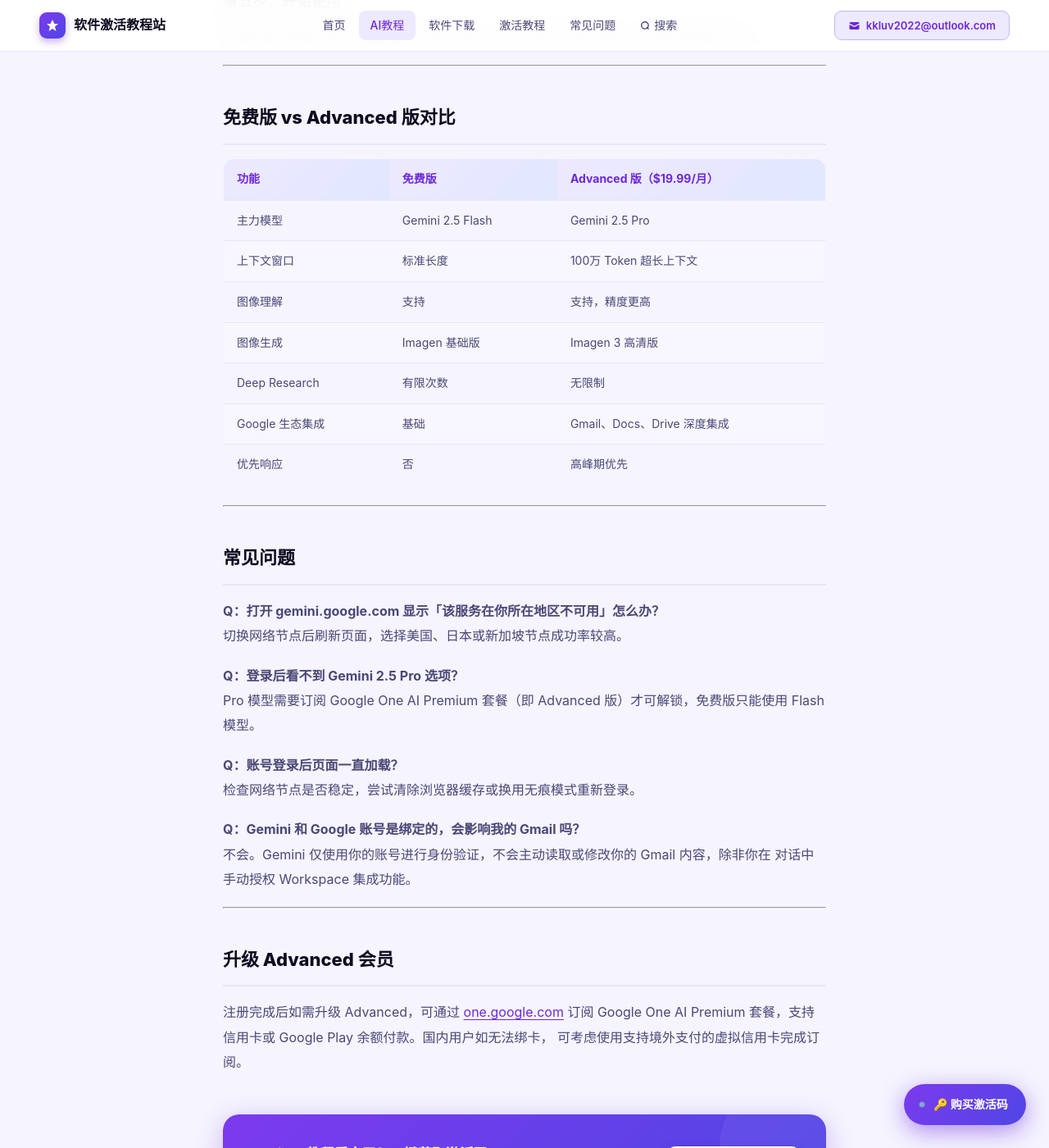
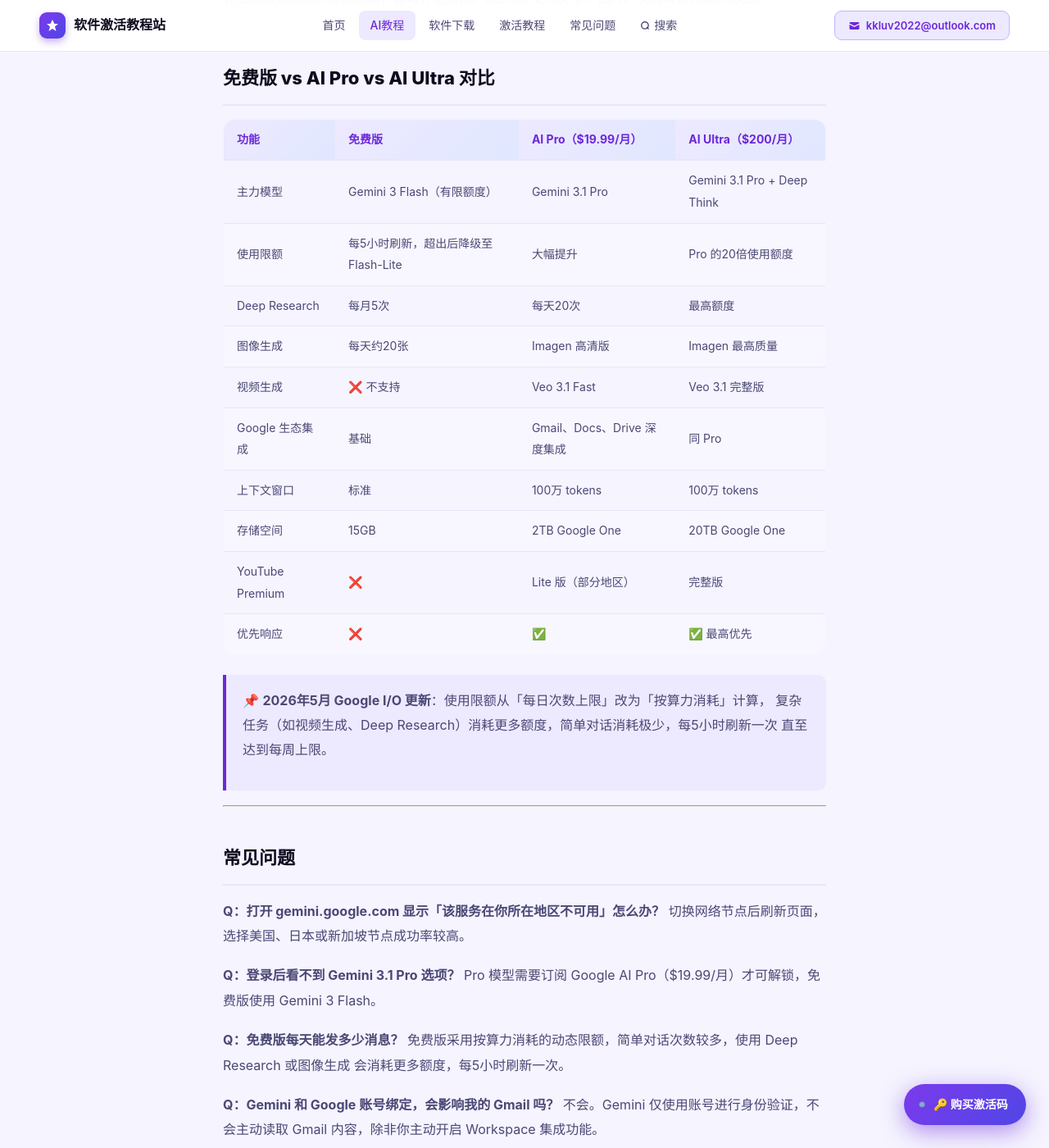
Before and after one commit to leo11hang/Kilian.github.io, a Jekyll site: the page built from _posts/2025-05-20-Gemini Sign up.md, in a window 1280 px wide and 1400 px high, scrolled down 2177 px. Shown: the whole window at 82% size. Built offline with Jekyll 4.4.1, drawn with Linux system fonts in a browser that asks for light colours; a script that is not in the unit is left out; some of the changed text lies outside the part shown.

Commit message:
Update 2025-05-20-Gemini Sign up.md

```diff
--- a/_posts/2025-05-20-Gemini Sign up.md
+++ b/_posts/2025-05-20-Gemini Sign up.md
@@ -3,7 +3,7 @@
 title: "Gemini 注册教程：2026年最新国内注册全流程"
 date: 2025-05-20 10:00:00 +0800
 categories: tutorial
-tags: [Gemini, Google, 注册教程, Gemini 2.5]
+tags: [Gemini, Google, 注册教程, Gemini 3]
 excerpt: "手把手教你完成 Gemini 账号注册，包括网络环境准备、Google 账号绑定及常见问题解决。"
 cover: https://github.com/user-attachments/assets/bf00058b-9f7a-40f0-a5d1-521feb47ab78
 pinned: false
@@ -12,14 +12,12 @@
 ## Gemini 是什么？
 
 Gemini 是 Google 开发的 AI 对话助手，是目前 ChatGPT 最强劲的竞争对手之一，支持写作、编程、
-分析、多模态理解等任务。2026年已全面升级至 Gemini 2.5 系列模型，在代码生成和长文本理解方面
-表现尤为突出。
+分析、多模态理解等任务。2026年已全面升级至 Gemini 3 系列模型，在代码生成和长文本理解方面
+表现尤为突出，并深度整合 Gmail、Docs、Sheets 等 Google 全家桶。
 
 ---
 
 ## 注册前的准备
-
-注册 Gemini 需要以下条件：
 
 - **稳定的网络环境**：需全程保持连接，建议使用美国或日本节点
 - **Google 账号**：Gemini 直接使用 Google 账号登录，无需单独注册
@@ -47,8 +45,8 @@
 
 ### 第四步：选择使用模式
 
-登录后默认使用 **Gemini 2.5 Flash** 免费版。如需切换到 Pro 或 Ultra 模型，点击左上角
-模型选择菜单进行切换。
+登录后默认使用 **Gemini 3 Flash** 免费版。如需切换到 Pro 模型，点击左上角模型选择
+菜单进行切换（付费版专属）。
 
 ### 第五步：开始使用
 
@@ -56,17 +54,24 @@
 
 ---
 
-## 免费版 vs Advanced 版对比
+## 免费版 vs AI Pro vs AI Ultra 对比
 
-| 功能 | 免费版 | Advanced 版（$19.99/月）|
-|------|--------|------------------------|
-| 主力模型 | Gemini 2.5 Flash | Gemini 2.5 Pro |
-| 上下文窗口 | 标准长度 | 100万 Token 超长上下文 |
-| 图像理解 | 支持 | 支持，精度更高 |
-| 图像生成 | Imagen 基础版 | Imagen 3 高清版 |
-| Deep Research | 有限次数 | 无限制 |
-| Google 生态集成 | 基础 | Gmail、Docs、Drive 深度集成 |
-| 优先响应 | 否 | 高峰期优先 |
+| 功能 | 免费版 | AI Pro（$19.99/月）| AI Ultra（$200/月）|
+|------|--------|-------------------|-------------------|
+| 主力模型 | Gemini 3 Flash（有限额度）| Gemini 3.1 Pro | Gemini 3.1 Pro + Deep Think |
+| 使用限额 | 每5小时刷新，超出后降级至 Flash-Lite | 大幅提升 | Pro 的20倍使用额度 |
+| Deep Research | 每月5次 | 每天20次 | 最高额度 |
+| 图像生成 | 每天约20张 | Imagen 高清版 | Imagen 最高质量 |
+| 视频生成 | ❌ 不支持 | Veo 3.1 Fast | Veo 3.1 完整版 |
+| Google 生态集成 | 基础 | Gmail、Docs、Drive 深度集成 | 同 Pro |
+| 上下文窗口 | 标准 | 100万 tokens | 100万 tokens |
+| 存储空间 | 15GB | 2TB Google One | 20TB Google One |
+| YouTube Premium | ❌ | Lite 版（部分地区）| 完整版 |
+| 优先响应 | ❌ | ✅ | ✅ 最高优先 |
+
+> 📌 **2026年5月 Google I/O 更新**：使用限额从「每日次数上限」改为「按算力消耗」计算，
+> 复杂任务（如视频生成、Deep Research）消耗更多额度，简单对话消耗极少，每5小时刷新一次
+> 直至达到每周上限。
 
 ---
 
@@ -75,21 +80,21 @@
 **Q：打开 gemini.google.com 显示「该服务在你所在地区不可用」怎么办？**
 切换网络节点后刷新页面，选择美国、日本或新加坡节点成功率较高。
 
-**Q：登录后看不到 Gemini 2.5 Pro 选项？**
-Pro 模型需要订阅 Google One AI Premium 套餐（即 Advanced 版）才可解锁，免费版只能使用
-Flash 模型。
+**Q：登录后看不到 Gemini 3.1 Pro 选项？**
+Pro 模型需要订阅 Google AI Pro（$19.99/月）才可解锁，免费版使用 Gemini 3 Flash。
 
-**Q：账号登录后页面一直加载？**
-检查网络节点是否稳定，尝试清除浏览器缓存或换用无痕模式重新登录。
+**Q：免费版每天能发多少消息？**
+免费版采用按算力消耗的动态限额，简单对话次数较多，使用 Deep Research 或图像生成
+会消耗更多额度，每5小时刷新一次。
 
-**Q：Gemini 和 Google 账号是绑定的，会影响我的 Gmail 吗？**
-不会。Gemini 仅使用你的账号进行身份验证，不会主动读取或修改你的 Gmail 内容，除非你在
-对话中手动授权 Workspace 集成功能。
+**Q：Gemini 和 Google 账号绑定，会影响我的 Gmail 吗？**
+不会。Gemini 仅使用账号进行身份验证，不会主动读取 Gmail 内容，除非你主动开启
+Workspace 集成功能。
 
 ---
 
-## 升级 Advanced 会员
+## 升级 AI Pro 会员
 
-注册完成后如需升级 Advanced，可通过 [one.google.com](https://one.google.com) 订阅
-Google One AI Premium 套餐，支持信用卡或 Google Play 余额付款。国内用户如无法绑卡，
-可考虑使用支持境外支付的虚拟信用卡完成订阅。
+注册完成后如需升级，可通过 [one.google.com](https://one.google.com) 订阅
+Google AI Pro，支持信用卡付款。国内用户如无法绑卡，可使用支持境外支付的虚拟信用卡
+完成订阅。
```
